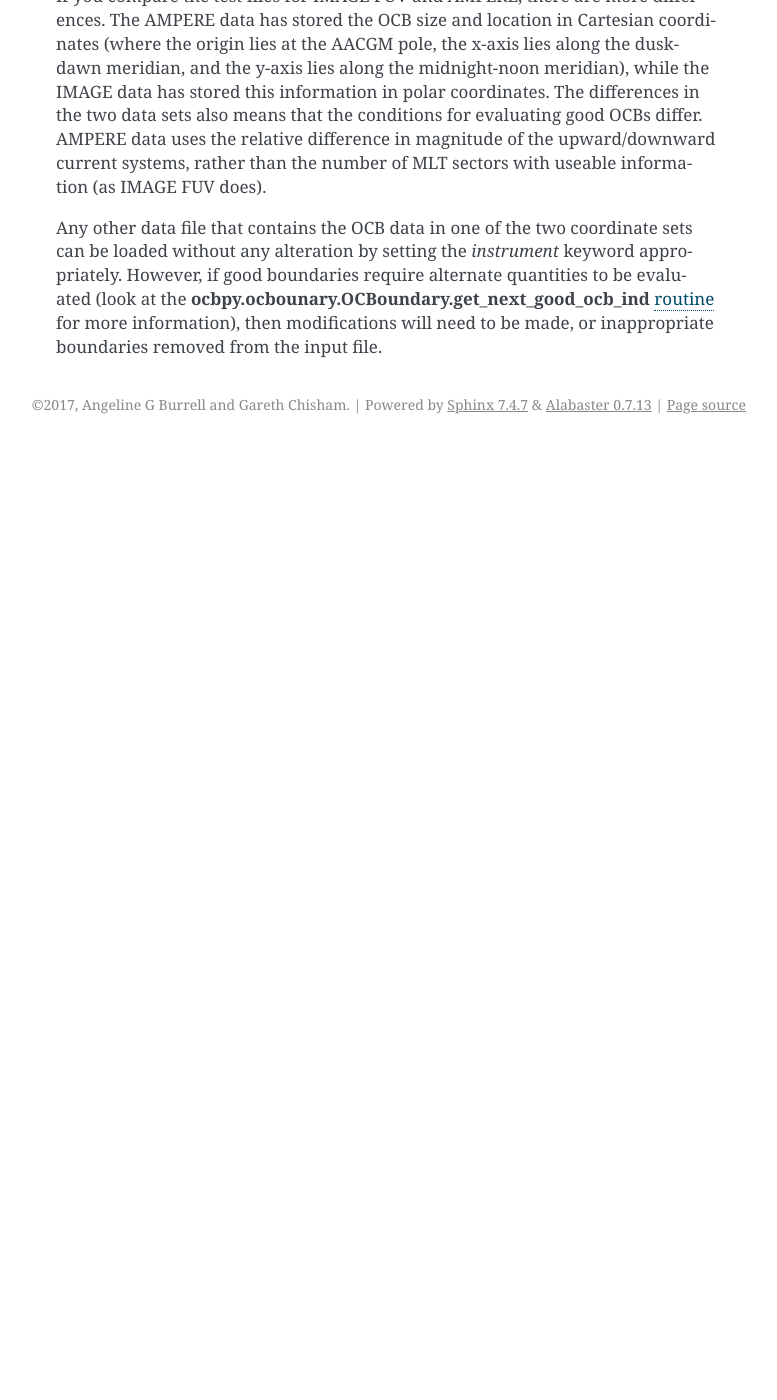
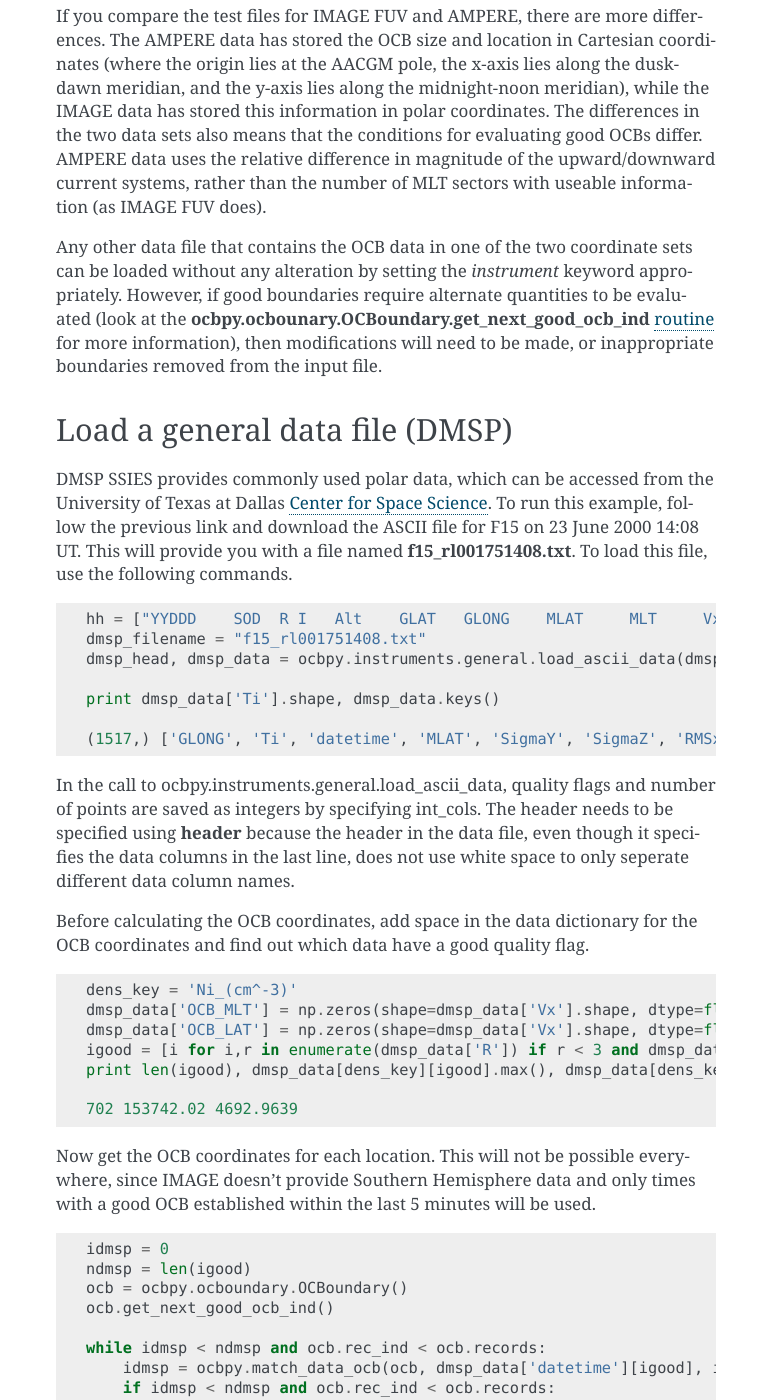
Before and after one commit to aburrell/ocbpy, a Sphinx documentation site: the page built from docs/example.rst, in a window 1280 px wide and 1400 px high, scrolled down 3874 px. Shown: the whole window, without its empty margins (364-1141 px from the left). Built offline with Sphinx 7.4.7, drawn with Linux system fonts in a browser that asks for light colours; before the commit the page ends 4318 px from its top, so only the background shows below that; some of the changed text lies outside the part shown.

Commit message:
DMSP example
Finished DMSP example for loading a general data file and putting the
location in OCB coordinates.

```diff
--- a/docs/example.rst
+++ b/docs/example.rst
@@ -12,6 +12,7 @@
 ::
    import numpy as np
    import datetime as dt
+   import matplotlib as mpl
    import matplotlib.pyplot as plt
    import ocbpy
 
@@ -165,3 +166,91 @@
 `routine <ocb_gridding.html#module-ocbpy.ocboundary>`__ for more information),
 then modifications will need to be made, or inappropriate boundaries removed
 from the input file.
+
+
+Load a general data file (DMSP)
+---------------------------------------------
+DMSP SSIES provides commonly used polar data, which can be accessed from the
+University of Texas at Dallas `Center for Space Science <http://cindispace.utdallas.edu/DMSP/dmsp_data_at_utdallas.html>`_.  To run this example, follow the
+previous link and download the ASCII file for F15 on 23 June 2000 14:08 UT.
+This will provide you with a file named **f15_rl001751408.txt**.  To load this
+file, use the following commands.
+::
+   hh = ["YYDDD    SOD  R I   Alt    GLAT   GLONG    MLAT     MLT     Vx     Vy      Vz     RMSx  SigmaY  SigmaZ    Ni_(cm^-3)    Frac_O  Frac_He   Frac_H   Ti     Te      pts"]
+   dmsp_filename = "f15_rl001751408.txt"
+   dmsp_head, dmsp_data = ocbpy.instruments.general.load_ascii_data(dmsp_filename, 3, datetime_cols=[0,1], datetime_fmt="YYDDD SOD", header=hh, int_cols=[2, 3, 21])
+
+   print dmsp_data['Ti'].shape, dmsp_data.keys()
+
+   (1517,) ['GLONG', 'Ti', 'datetime', 'MLAT', 'SigmaY', 'SigmaZ', 'RMSx', 'Te', 'pts', 'SOD', 'Ni_(cm^-3)', 'Frac_H', 'Frac_O', 'Frac_He', 'I', 'GLAT', 'R', 'MLT', 'Vz', 'YYDDD', 'Vx', 'Vy', 'Alt']
+
+In the call to ocbpy.instruments.general.load_ascii_data, quality flags and
+number of points are saved as integers by specifying int_cols.  The header
+needs to be specified using **header** because the header in the data file,
+even though it specifies the data columns in the last line, does not use white
+space to only seperate different data column names.
+
+Before calculating the OCB coordinates, add space in the data dictionary for the
+OCB coordinates and find out which data have a good quality flag.
+::
+   dens_key = 'Ni_(cm^-3)'
+   dmsp_data['OCB_MLT'] = np.zeros(shape=dmsp_data['Vx'].shape, dtype=float) * np.nan
+   dmsp_data['OCB_LAT'] = np.zeros(shape=dmsp_data['Vx'].shape, dtype=float) * np.nan
+   igood = [i for i,r in enumerate(dmsp_data['R']) if r < 3 and dmsp_data['I'][i] < 3]
+   print len(igood), dmsp_data[dens_key][igood].max(), dmsp_data[dens_key][igood].min()
+
+   702 153742.02 4692.9639
+
+
+Now get the OCB coordinates for each location.  This will not be possible
+everywhere, since IMAGE doesn't provide Southern Hemisphere data and only times
+with a good OCB established within the last 5 minutes will be used.
+::
+   idmsp = 0
+   ndmsp = len(igood)
+   ocb = ocbpy.ocboundary.OCBoundary()
+   ocb.get_next_good_ocb_ind()
+
+   while idmsp < ndmsp and ocb.rec_ind < ocb.records:
+       idmsp = ocbpy.match_data_ocb(ocb, dmsp_data['datetime'][igood], idat=idmsp, max_tol=600)
+       if idmsp < ndmsp and ocb.rec_ind < ocb.records:
+           print idmsp, igood[idmsp], ocb.rec_ind
+           nlat, nmlt = ocb.normal_coord(dmsp_data['MLAT'][igood[idmsp]], dmsp_data['MLT'][igood[idmsp]])
+           dmsp_data['OCB_LAT'][igood[idmsp]] = nlat
+           dmsp_data['OCB_MLT'][igood[idmsp]] = nmlt
+           idmsp += 1
+
+    igood = [i for i,m in enumerate(dmsp_data['OCB_LAT']) if not np.isnan(m)]
+    print len(igood), dmsp_data['OCB_LAT'][igood].max()
+
+    334 78.8453722883
+
+Now, let's plot the satellite track over the pole, relative to the OCB, with
+the location accouting for changes in the OCB at a 5 minute resolution.  Note
+how the resolution results in apparent jumps in the satellite location.  We
+aren't going to plot the ion velocity here, because it is provided in spacecraft
+coordinates rather than magnetic coordinates, adding an additional
+(and not intensive) level of processing.
+::
+   f = plt.figure()
+   f.suptitle("DMSP F15 in OCB Coordinates")
+   ax = f.add_subplot(111, projection="polar")
+   ax.set_theta_zero_location("S")
+   ax.xaxis.set_ticks([0, 0.5*np.pi, np.pi, 1.5*np.pi])
+   ax.xaxis.set_ticklabels(["00:00", "06:00", "12:00 MLT", "18:00"])
+   ax.set_rlim(0,40)
+   ax.set_rticks([10,20,30,40])
+   ax.yaxis.set_ticklabels(["80$^\circ$", "70$^\circ$", "60$^\circ$", "50$^\circ$"])
+
+   lon = np.arange(0.0, 2.0 * np.pi + 0.1, 0.1)
+   lat = np.ones(shape=lon.shape) * (90.0 - ocb.boundary_lat)
+   ax.plot(lon, lat, "m-", linewidth=2, label="OCB")
+
+   dmsp_lon = dmsp_data['OCB_MLT'][igood] * np.pi / 12.0
+   dmsp_lat = 90.0 - dmsp_data['OCB_LAT'][igood]
+   dmsp_time = mpl.dates.date2num(dmsp_data['datetime'][igood])
+   ax.scatter(dmsp_lon, dmsp_lat, c=dmsp_time, cmap=mpl.cm.get_cmap("Blues"), marker="o", s=10)
+   ax.text(10 * np.pi / 12.0, 41, "Start of satellite track")
+
+
+.. image:: example_ocb_location.png
```
Also changed, not shown: docs/example_dmsp_track.png (added).
